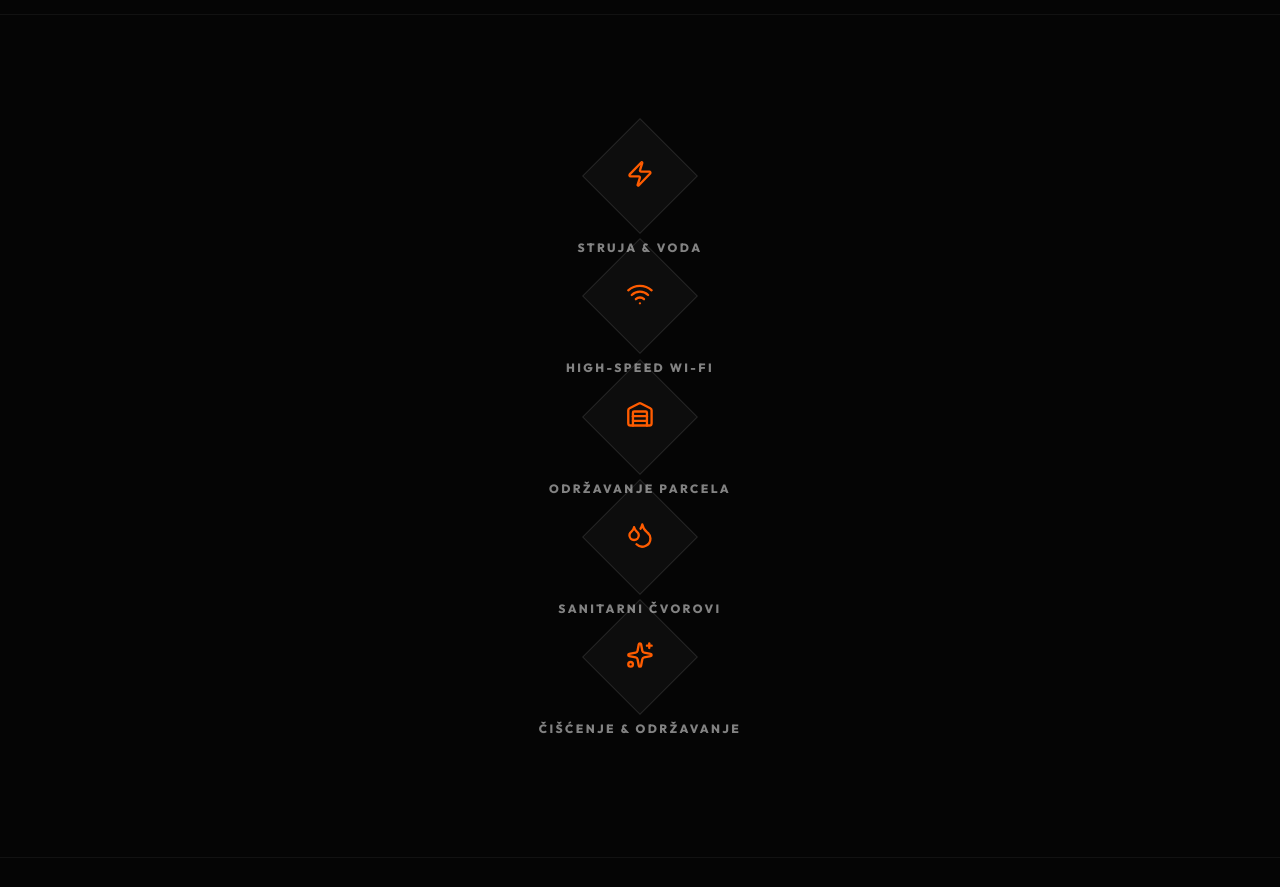
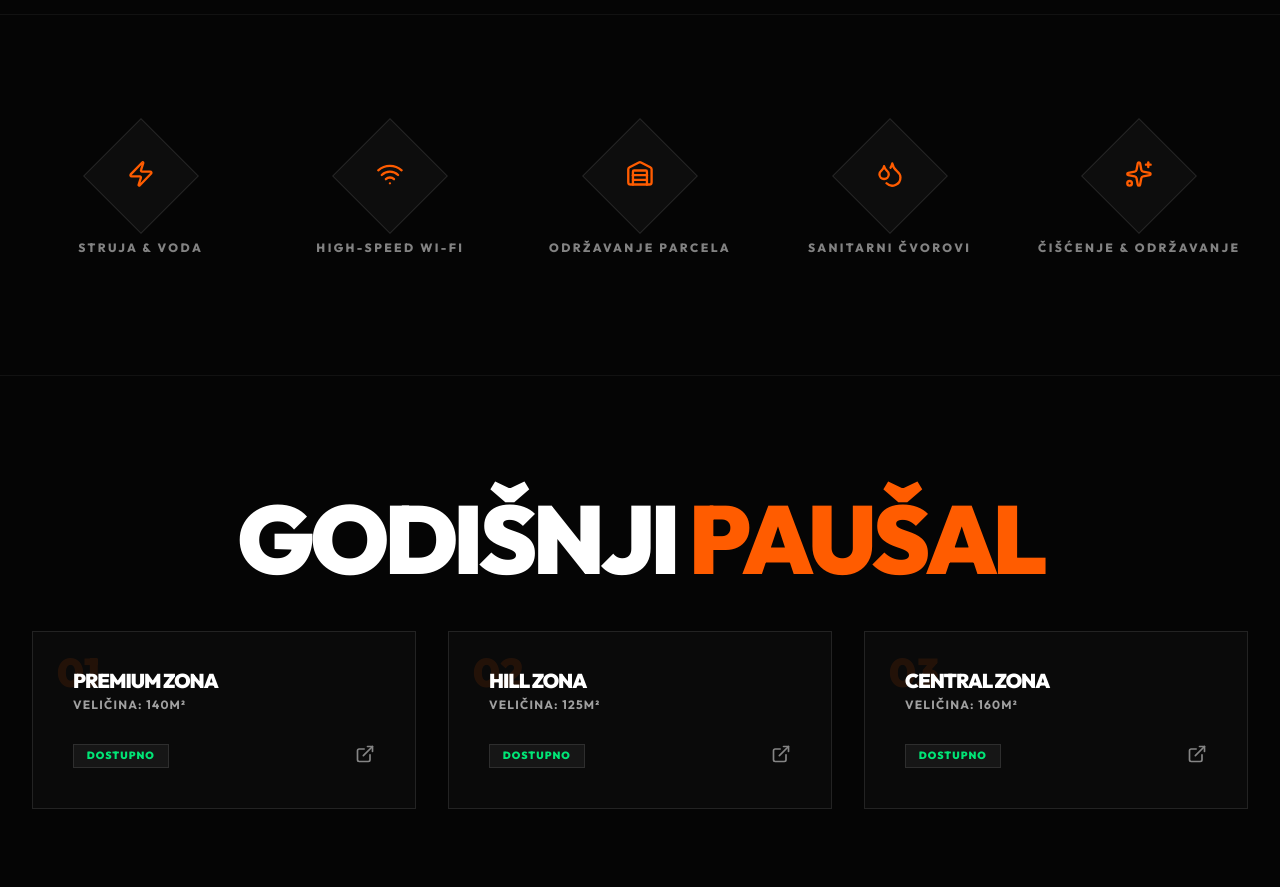
Before and after one commit to dinobaresic/KampKusoApp, a React (Vite) app: page / in a window 1280 px wide. Shown: the part 1500-2387 px from the top of the page. Built offline with nearby package versions, Linux system fonts and the light colour scheme.

Commit message:
style: fix features grid horizontal layout and sync plots

```diff
--- a/src/components/Features.jsx
+++ b/src/components/Features.jsx
@@ -14,7 +14,7 @@ const Features = () => {
     return (
         <section className="section-padding bg-black" style={{ borderTop: '1px solid rgba(255,255,255,0.05)' }}>
             <div className="container">
-                <div className="grid grid-cols-2 md:grid-cols-3 lg:grid-cols-5 gap-8 lg:gap-12 items-start justify-center">
+                <div className="grid-5">
                     {features.map((f, i) => (
                         <motion.div
                             key={i}
--- a/src/index.css
+++ b/src/index.css
@@ -160,6 +160,24 @@ a {
 @media (min-width: 768px) {
   .grid-4 {
     grid-template-columns: repeat(4, 1fr);
+  }
+}
+
+.grid-5 {
+  display: grid;
+  grid-template-columns: repeat(2, 1fr);
+  gap: 2rem;
+}
+
+@media (min-width: 768px) {
+  .grid-5 {
+    grid-template-columns: repeat(3, 1fr);
+  }
+}
+
+@media (min-width: 1200px) {
+  .grid-5 {
+    grid-template-columns: repeat(5, 1fr);
   }
 }
 
```
